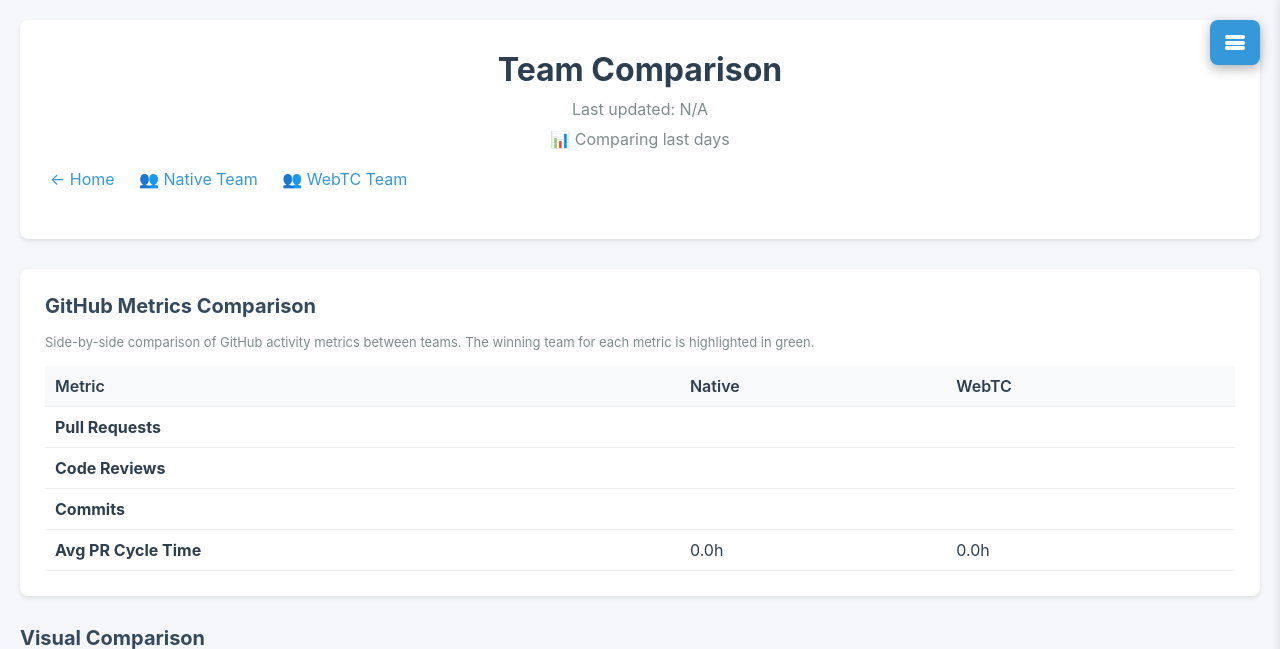
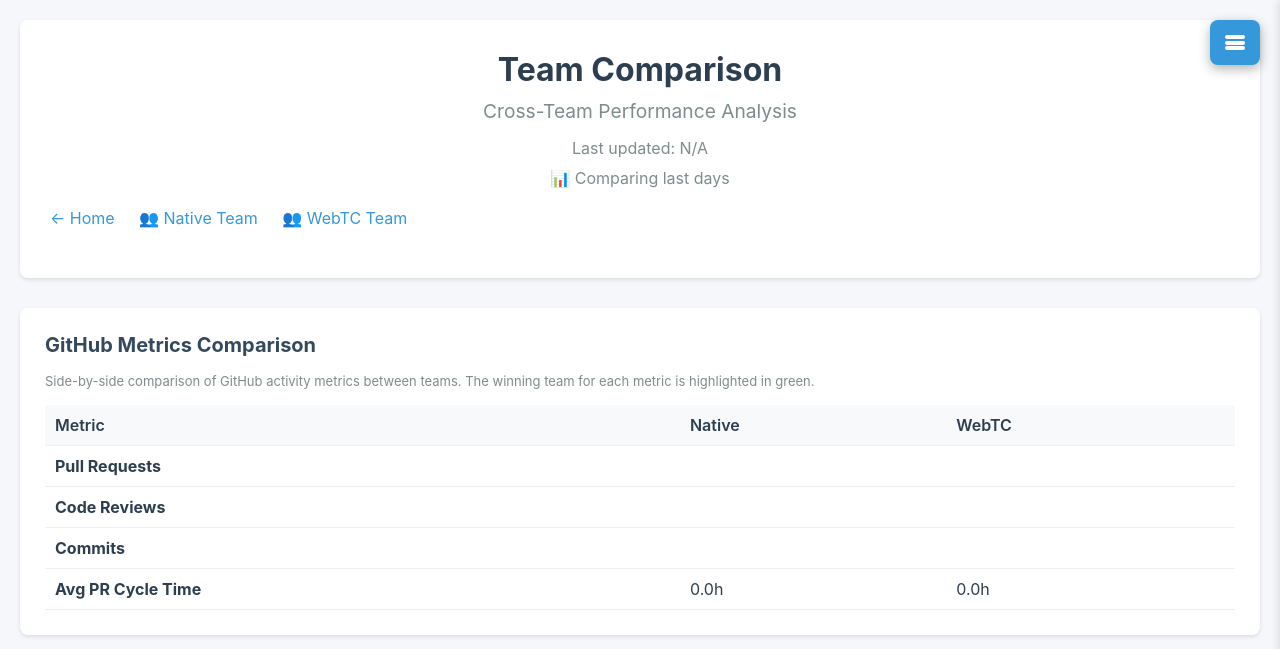
Before and after one commit to maroszoli-goto/engineering-metrics-dashboard, a Flask app: template src/dashboard/templates/comparison.html in a window 1280 px wide; the page is wider, and only the part inside the window is pictured. Shown: the top 649 px of that part. Run offline with Flask 3, Linux system fonts and the light colour scheme; the template is opened without the code that fills it, so the values that code supplies are empty; some libraries are stand-ins or nearby versions.

Commit message:
Add descriptive subtitles to all dashboard pages
Added subtitle descriptions matching home page style:
- Team Dashboard: "Comprehensive Team Performance Analytics"
- Team Comparison: "Cross-Team Performance Analysis"
- Team Members Comparison: "Team Member Performance Comparison"
- Person Dashboard: "Individual Contributor Metrics"

All subtitles use same styling as home page:
- Font size: 1.2em
- Color: var(--text-secondary)
- Margin: 15px bottom
- Centered alignment

This creates consistent, professional headers across all pages with
clear descriptions of what each dashboard shows.

Co-Authored-By: Claude <noreply@anthropic.com>

```diff
--- a/src/dashboard/templates/comparison.html
+++ b/src/dashboard/templates/comparison.html
@@ -4,6 +4,12 @@
 {% block page_title %}Team Comparison{% endblock %}
 
 {% block header_title %}Team Comparison{% endblock %}
+
+{% block page_description %}
+<div style="font-size: 1.2em; color: var(--text-secondary); margin-bottom: 15px;">
+    Cross-Team Performance Analysis
+</div>
+{% endblock %}
 
 {% block period_info %}
 📊 Comparing last {{ config.days_back if config else 90 }} days
--- a/src/dashboard/templates/detail_page.html
+++ b/src/dashboard/templates/detail_page.html
@@ -10,6 +10,9 @@
 
     {% block header_subtitle %}
     <div class="header-info-container" style="text-align: center; margin-bottom: 20px;">
+        {% block page_description %}
+        {# Optional subtitle/description for each page #}
+        {% endblock %}
         <div class="timestamp" style="margin-bottom: 10px;">
             Last updated: {{ updated_at.strftime('%Y-%m-%d %H:%M:%S') if updated_at else 'N/A' }}
         </div>
--- a/src/dashboard/templates/team_dashboard.html
+++ b/src/dashboard/templates/team_dashboard.html
@@ -4,6 +4,12 @@
 {% block page_title %}{{ team_display_name }} - Dashboard{% endblock %}
 
 {% block header_title %}{{ team_display_name }}{% endblock %}
+
+{% block page_description %}
+<div style="font-size: 1.2em; color: var(--text-secondary); margin-bottom: 15px;">
+    Comprehensive Team Performance Analytics
+</div>
+{% endblock %}
 
 {% block period_info %}
 📊 Team metrics: Last {{ days_back }} days | 👤 Person metrics: Last 90 days
--- a/src/dashboard/templates/team_members_comparison.html
+++ b/src/dashboard/templates/team_members_comparison.html
@@ -4,6 +4,12 @@
 {% block page_title %}{{ team_display_name }} - Member Comparison{% endblock %}
 
 {% block header_title %}{{ team_display_name }} - Member Comparison{% endblock %}
+
+{% block page_description %}
+<div style="font-size: 1.2em; color: var(--text-secondary); margin-bottom: 15px;">
+    Team Member Performance Comparison
+</div>
+{% endblock %}
 
 {% block period_info %}
 📊 Comparing last {{ config.days_back if config else 90 }} days
```
Also changed, not shown: src/dashboard/templates/person_dashboard.html (+4 -3 lines).
